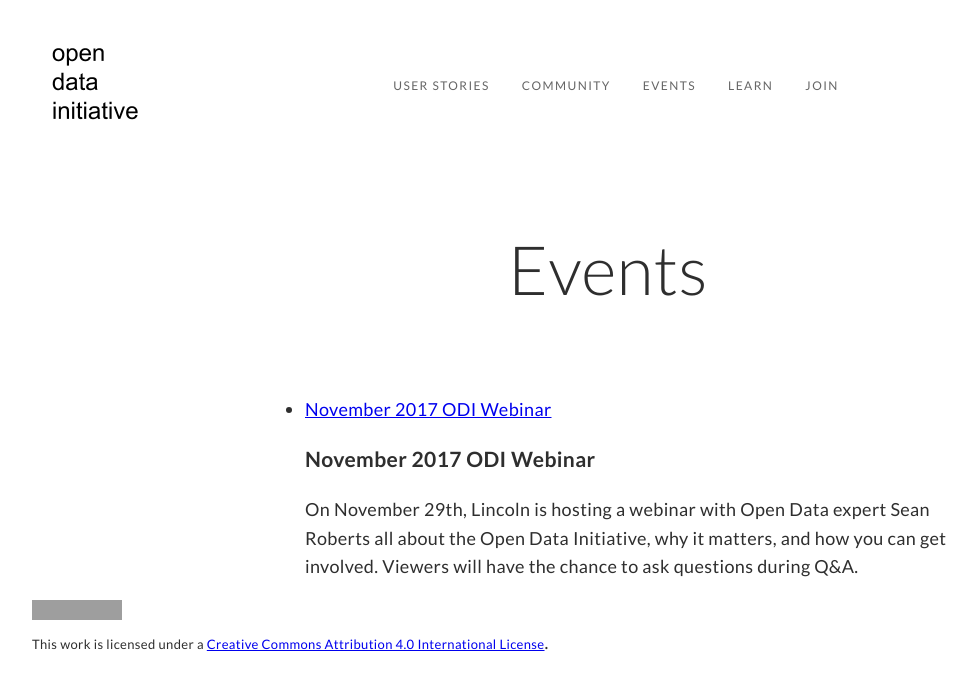
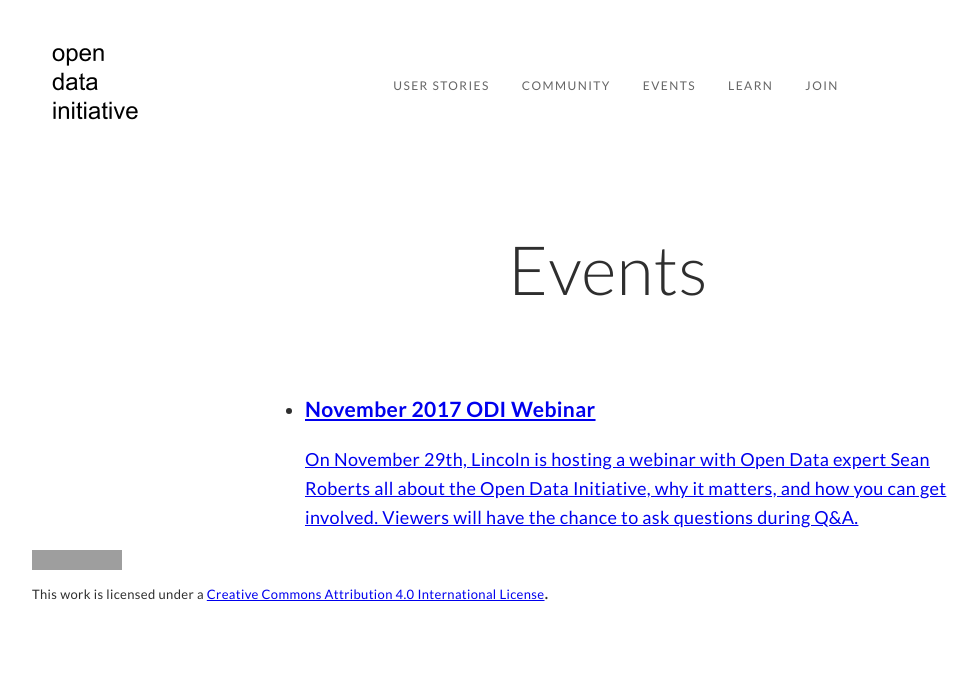
Before and after one commit to opendatainitiative/opendatainitiative.github.io, a Jekyll site: the page built from events.md, in a window 1280 px wide. Shown: the top 690 px of the page, without its empty margins (32-1009 px from the left). Built offline with Jekyll 4.4.1, drawn with Linux system fonts in a browser that asks for light colours; part of the change alters nothing that is shown; grey boxes are pictures that could not be loaded.

Commit message:
remove post.title as redundant in events.md

```diff
--- a/events.md
+++ b/events.md
@@ -9,8 +9,7 @@ title: Events
 <ul>
     {% for post in site.categories.events %}
           <li>
-                <a href="{{ site.baseurl }}{{ post.url }}">{{ post.title }}</a>
-                {{ post.excerpt }}
+                <a href="{{ site.baseurl }}{{ post.url }}">{{ post.excerpt }}</a>
           </li>
     {% endfor %}
 </ul>
```
